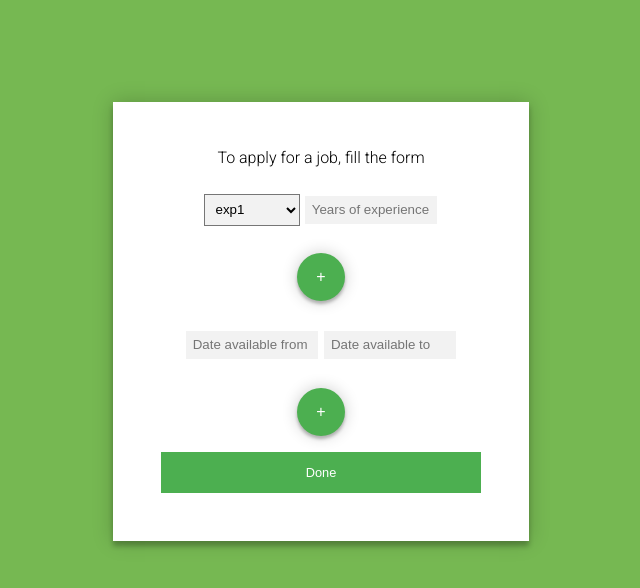
After one commit to MicroRecruitment/GateKeeper, a Node server app: template public/views/apply.njk in a window 1280 px wide. The commit adds this page. Shown: the top 588 px of the page, without its empty margins (319-959 px from the left). Run offline with Node 20, Linux system fonts and the light colour scheme; the template is opened without the code that fills it, so the values that code supplies are empty; some libraries are stand-ins or nearby versions.

Commit message:
hoping for the best, dont blame me for fucking up the git. Also added apply file and some changes to css in other view files. also added route in app.js

```diff
--- a/public/static/css/stylesheet.css
+++ b/public/static/css/stylesheet.css
@@ -2,16 +2,34 @@ body {
   font-family: "Roboto", sans-serif;
   background: #76b852;
 }
-.form {
+.divForm {
   position: relative;
   background: #FFFFFF;
-  max-width: 15em;
+  max-width: 20em;
   margin: 8% auto 2em;
   padding: 3em;
   text-align: center;
   box-shadow: 0 0 20px 0 rgba(0, 0, 0, 0.2), 0 5px 5px 0 rgba(0, 0, 0, 0.24);
 }
-.form input {
+.divForm button:hover,.form button:active,.form button:focus {
+  background: #43A047;
+}
+.divForm .message {
+  margin: 1em 0 0;
+  color: #b3b3b3;
+  font-size: 0.7em;
+}
+.divForm .message a {
+  color: #4CAF50;
+  text-decoration: none;
+}
+h1.headForm{
+  display: block;
+  margin-bottom: 1em;
+  text-align: center;
+  font-size: 1em;
+}
+input.logReg {
   background: #f2f2f2;
   width: 100%;
   border: 0;
@@ -20,7 +38,7 @@ body {
   box-sizing: border-box;
   font-size: 0,7em;
 }
-.form button {
+button.logReg {
   background: #4CAF50;
   width: 100%;
   border: 0;
@@ -28,15 +46,33 @@ body {
   color: #FFFFFF;
   font-size: 0.8em;
 }
-.form button:hover,.form button:active,.form button:focus {
-  background: #43A047;
+select.apply{
+  display: inline-block;
+  background: #f2f2f2;
+  width: 30%;
+  margin: 0 0 0em;
+  padding: 0.5em;
+  font-size: 0,7em;
 }
-.form .message {
-  margin: 1em 0 0;
-  color: #b3b3b3;
-  font-size: 0.7em;
+input.apply{
+  display: inline-block;
+  background: #f2f2f2;
+  width: 37%;
+  border: 0;
+  margin: 1em 0.1em 1em 0.1em;
+  padding: 0.5em;
+  font-size: 0,7em;
 }
-.form .message a {
-  color: #4CAF50;
-  text-decoration: none;
+button.another{
+  height: 3em;
+  width: 3em;
+  display: block;
+  margin: 1em auto;
+  box-shadow: 0 0 1em 0 rgba(0, 0, 0, 0.2), 0 0.2em 0.2em 0 rgba(0, 0, 0, 0.24);
+  border: none;
+  border-radius: 50%;
+  background-color: #4CAF50;
+  color: white;
+  text-align: center;
+  font-size: 1em;
 }
--- /dev/null
+++ b/public/views/apply.njk
@@ -0,0 +1,49 @@
+{% extends './layout.njk' %}
+
+{% block content %}
+<div class="divForm">
+  <h1 class="headForm">To apply for a job, fill the form</h1>
+  <!--form method=""-->
+    <select class="apply" id="#" required>
+      <option value="exp1">exp1</option>
+      <option value="exp2">exp2</option>
+      <option value="exp3">exp3</option>
+      <option value="exp4">exp4</option>
+    </select>
+    <input
+        class="apply"
+        type="text"
+        name="experience"
+        id="#"
+        placeholder="Years of experience"
+        required
+    />
+    <button class="another">+</button>
+<!--Some sort of button that adds one more dropdown menu with text area to
+    enter input for years of experience
+      -------------------------------->
+    <input
+        class="apply"
+        type="text"
+        name="fromDate"
+        id="#"
+        placeholder="Date available from"
+        required
+    />
+    <input
+        class="apply"
+        type="text"
+        name="toDate"
+        id="#"
+        placeholder="Date available to"
+        required
+    />
+    <button class="another">+</button>
+    <!-- ------------------------------
+Some sort of button that adds one more fields for entering available periods
+       -------------------------------->
+  <!--/form-->
+  <button class="logReg">Done</button>
+</div>
+
+{% endblock %}
--- a/public/views/index.njk
+++ b/public/views/index.njk
@@ -1,7 +1,7 @@
 {% extends './layout.njk' %}
 
 {% block content %}
-<div class="form">
+<div class="divForm">
     <form id="login" class="loginForm" method="POST" action="/login">
         <span id="formError" class="error"></span>
         <input
--- a/public/views/register.njk
+++ b/public/views/register.njk
@@ -1,7 +1,7 @@
 {% extends './layout.njk' %}
 
 {% block content %}
-<div class="form">
+<div class="divForm">
   <form id="register" class="loginForm" method="POST">
     <input
         type="text"
--- a/routes/index.js
+++ b/routes/index.js
@@ -21,6 +21,12 @@ router.get('/register',
 router.get('/home', passport.authenticate('jwt', {session: false}),
   (req, res) => {
     res.render('home.njk');
+  }
+);
+
+router.get('/apply',
+  (req, res) =>{
+    res.render('apply.njk')
   }
 );
 
```
Also changed, not shown: app.js (+8 -7 lines), 1 other file.
